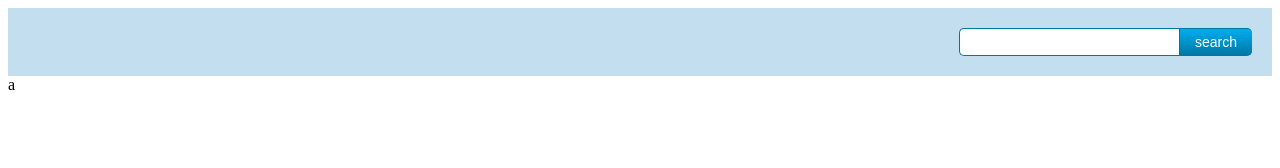
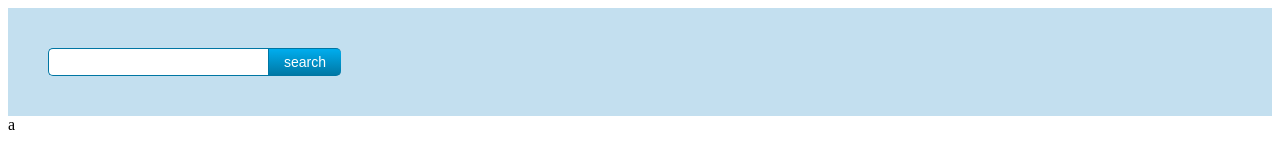
Before and after one commit to Xuanmengcai/Artical_Prosessing.github.io, a plain HTML site: page index.html in a window 1280 px wide. Drawn offline with Linux system fonts and the light colour scheme.

Commit message:
Update index.html

```diff
--- a/index.html
+++ b/index.html
@@ -11,8 +11,8 @@
 		background-color:#c3dfef;
 	}
 	#tfnewsearch{
-		float:right;
-		padding:20px;
+		float:middle;
+		padding:40px;
 	}
 	.tftextinput{
 		margin: 0;
```
